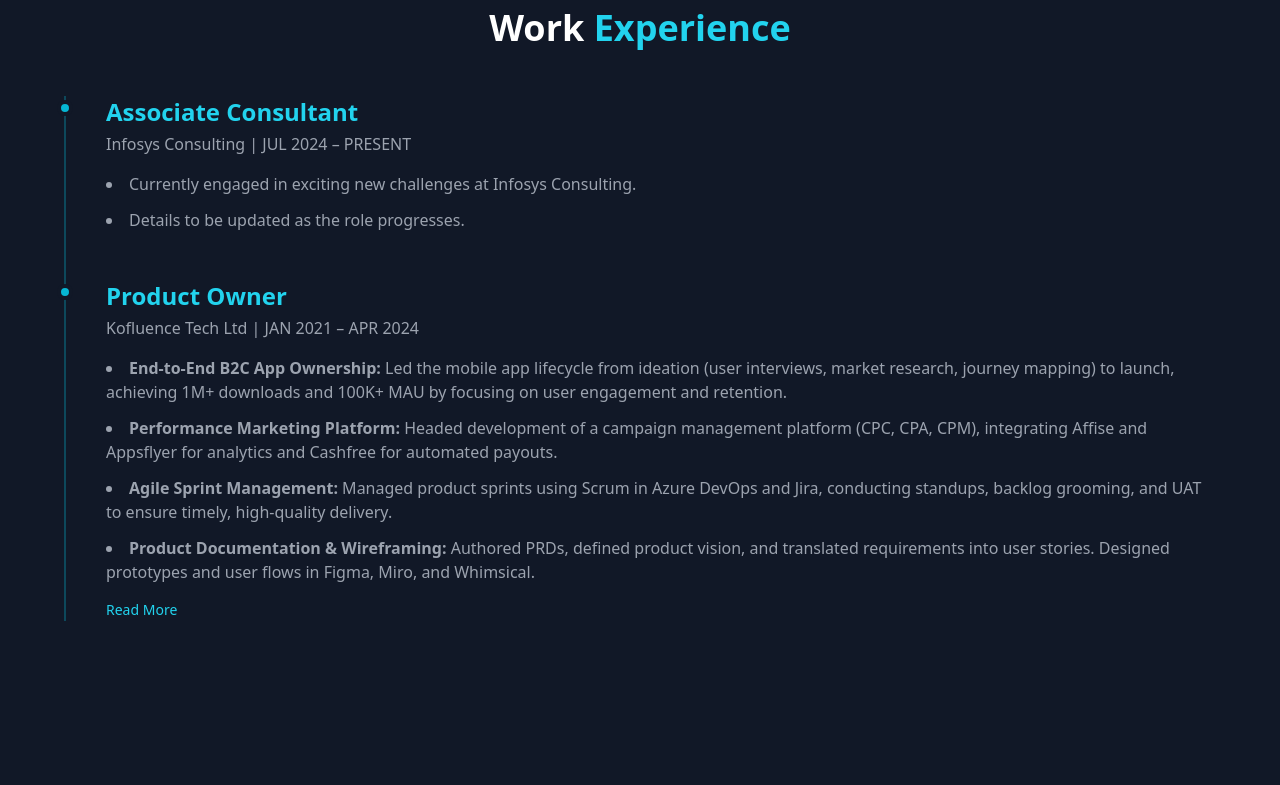
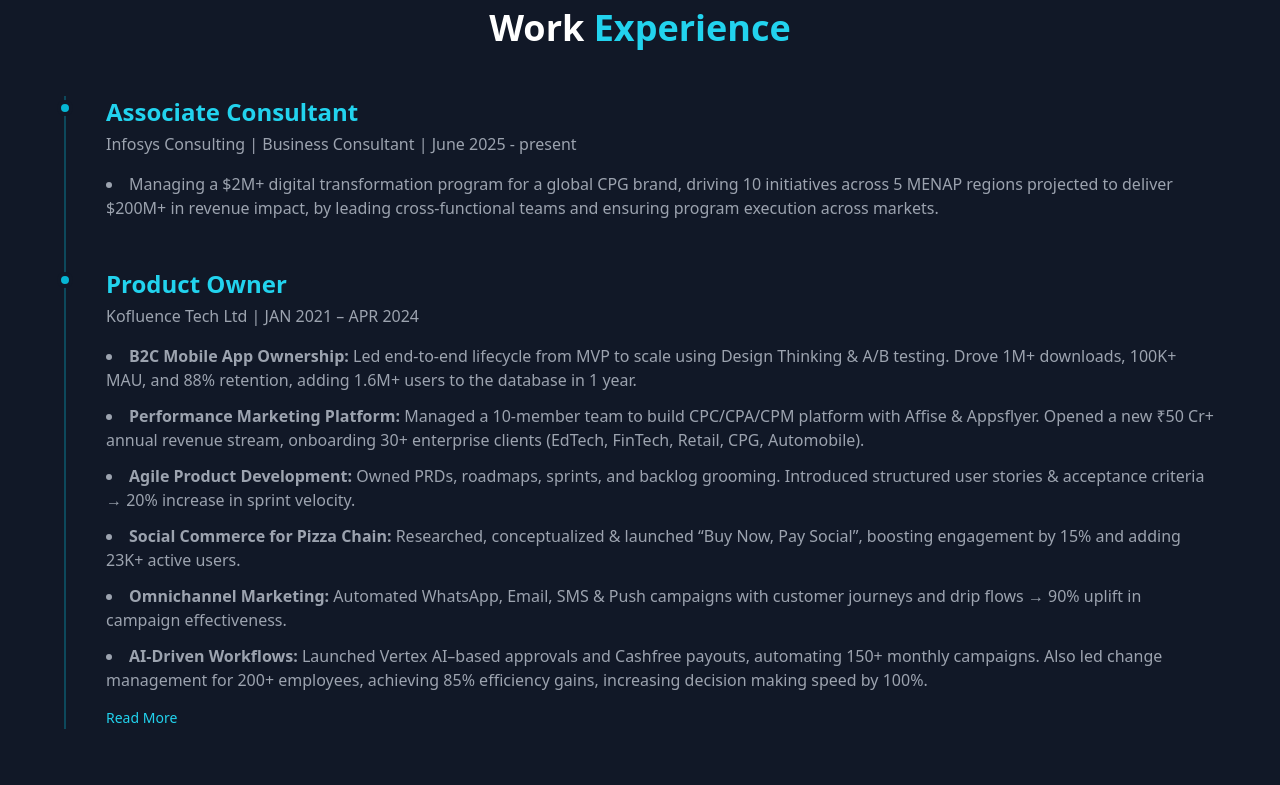
Before and after one commit to harshcamper/harshit-portfolio, a React (Vite) app: page / in a window 1280 px wide. Shown: the part 1480-2265 px from the top of the page. Built offline with nearby package versions, Linux system fonts and the light colour scheme.

Commit message:
Refine hero section animation

```diff
--- a/src/App.js
+++ b/src/App.js
@@ -101,8 +101,8 @@
                 </div>
                 <div className="relative w-64 h-64 md:w-80 md:h-80 mx-auto order-1 md:order-2">
                     <div className="absolute inset-0 rounded-xl bg-gradient-to-r from-cyan-400 to-purple-500 animate-pulse-slow blur-xl"></div>
-                    <div className="absolute inset-0 rounded-xl animate-spin-slow" style={{ background: 'conic-gradient(from 180deg at 50% 50%, #00c6ff, #0072ff, #e000ff, #ff00a0, #00c6ff)' }}></div>
-                    <div className="absolute inset-2 bg-gray-900 rounded-xl flex items-center justify-center">
+                    {/* Removed original spinning animation */}
+                    <div className="absolute inset-0 bg-gray-900 rounded-xl flex items-center justify-center overflow-hidden">
                         <img src="/IMG_7615.png" alt="A professional headshot of Harshit Govindarajan, smiling, in a suit and tie." className="w-full h-full object-cover rounded-xl" />
                     </div>
                 </div>
@@ -261,11 +261,11 @@
     const workExperience = [
         {
             role: 'Associate Consultant',
-            company: 'Infosys Consulting',
-            date: 'JUL 2024 – PRESENT',
+ company: 'Infosys Consulting | Business Consultant',
+ date: 'June 2025 - present',
             points: [
-                "Currently engaged in exciting new challenges at Infosys Consulting.",
-                "Details to be updated as the role progresses."
+ "Managing a $2M+ digital transformation program for a global CPG brand, driving 10 initiatives across 5 MENAP regions projected to deliver $200M+ in revenue impact, by leading cross-functional teams and ensuring program execution across markets.",
+
             ]
         },
         {
@@ -273,19 +273,18 @@
         company: 'Kofluence Tech Ltd',
         date: 'JAN 2021 – APR 2024',
         points: [
-            "<strong>End-to-End B2C App Ownership:</strong> Led the mobile app lifecycle from ideation (user interviews, market research, journey mapping) to launch, achieving 1M+ downloads and 100K+ MAU by focusing on user engagement and retention.",
-            "<strong>Performance Marketing Platform:</strong> Headed development of a campaign management platform (CPC, CPA, CPM), integrating Affise and Appsflyer for analytics and Cashfree for automated payouts.",
-            "<strong>Agile Sprint Management:</strong> Managed product sprints using Scrum in Azure DevOps and Jira, conducting standups, backlog grooming, and UAT to ensure timely, high-quality delivery.",
-            "<strong>Product Documentation & Wireframing:</strong> Authored PRDs, defined product vision, and translated requirements into user stories. Designed prototypes and user flows in Figma, Miro, and Whimsical."
+            "<strong>B2C Mobile App Ownership:</strong> Led end-to-end lifecycle from MVP to scale using Design Thinking & A/B testing. Drove 1M+ downloads, 100K+ MAU, and 88% retention, adding 1.6M+ users to the database in 1 year.",
+            "<strong>Performance Marketing Platform:</strong> Managed a 10-member team to build CPC/CPA/CPM platform with Affise & Appsflyer. Opened a new ₹50 Cr+ annual revenue stream, onboarding 30+ enterprise clients (EdTech, FinTech, Retail, CPG, Automobile).",
+            "<strong>Agile Product Development:</strong> Owned PRDs, roadmaps, sprints, and backlog grooming. Introduced structured user stories & acceptance criteria → 20% increase in sprint velocity.",
+            "<strong>Social Commerce for Pizza Chain:</strong> Researched, conceptualized & launched “Buy Now, Pay Social”, boosting engagement by 15% and adding 23K+ active users.",
+            "<strong>Omnichannel Marketing:</strong> Automated WhatsApp, Email, SMS & Push campaigns with customer journeys and drip flows → 90% uplift in campaign effectiveness.",
+            "<strong>AI-Driven Workflows:</strong> Launched Vertex AI–based approvals and Cashfree payouts, automating 150+ monthly campaigns. Also led change management for 200+ employees, achieving 85% efficiency gains, increasing decision making speed by 100%."
         ],
         morePoints: [
-            "<strong>Marketing Automation Strategy:</strong> Led the implementation of an omnichannel marketing system (WhatsApp, Email, SMS, Push) using CleverTap and MoEngage to craft personalized customer journeys.",
-            "<strong>Advanced Analytics & Data Integration:</strong> Enabled advanced analytics by integrating data from Meta, YouTube, and Google Analytics. Built real-time dashboards for business stakeholders.",
-            "<strong>DIY SaaS Martech Platform:</strong> Collaborated on a self-serve tool for D2C brands to manage influencer campaigns, reducing campaign setup TAT from 4 days to under 2 hours for 30+ brands.",
             "<strong>AI-Driven WhatsApp Bot:</strong> Designed and launched an AI-powered WhatsApp bot with Gupshup to handle customer queries, automating responses for 350+ queries daily.",
-            "<strong>Product Vision & Roadmap:</strong> Partnered with leadership to shape product strategy, define quarterly roadmaps, and align feature prioritization with business objectives.",
-            "<strong>Internal Operations Transformation:</strong> Launched an AI-enabled system that automated workflows for 200+ monthly campaigns, successfully onboarding and training over 200 employees.", // Added back
-            "<strong>Go-to-Market Strategy:</strong> Executed GTM strategies for a new mobile app, including SEO, social media ads, and ASO, achieving a 4.5-star app rating.",
+            "<strong>Additional Engagement Highlights</strong>",
+            "<strong>Change Management:</strong> Designed training & communication plans to onboard 200+ employees, achieving 95% adoption in 2 quarters.",
+            "<strong>Leadership Dashboards:</strong> Built real-time dashboards (Mixpanel, GA, Clevertap, mParticle), giving leadership greater visibility into campaign & customer performance.",
             "<strong>Customer Support System:</strong> Built a live support interface using Sendgrid and Gupshup and created a Gitbook knowledge base to streamline query resolution.",
             "<strong>Standardized Testing Workflows:</strong> Worked with the QA team to define test plans, establish regression testing cycles, and streamline defect reporting to ensure product quality."
         ]
@@ -470,8 +469,6 @@
                 @keyframes scroll { from { transform: translateX(0); } to { transform: translateX(-50%); } }
                 .animate-scroll { animation: scroll 40s linear infinite; }
                 @keyframes spin-slow { from { transform: rotate(0deg); } to { transform: rotate(360deg); } }
-                .animate-spin-slow { animation: spin-slow 10s linear infinite; }
-                @keyframes pulse-slow { 50% { opacity: 0.5; } }
                 .animate-pulse-slow { animation: pulse-slow 4s cubic-bezier(0.4, 0, 0.6, 1) infinite; }
                 @keyframes fade-in-up { from { opacity: 0; transform: translateY(20px); } to { opacity: 1; transform: translateY(0); } }
                 .animate-fade-in-up { animation: fade-in-up 0.5s ease-out backwards; }
```
